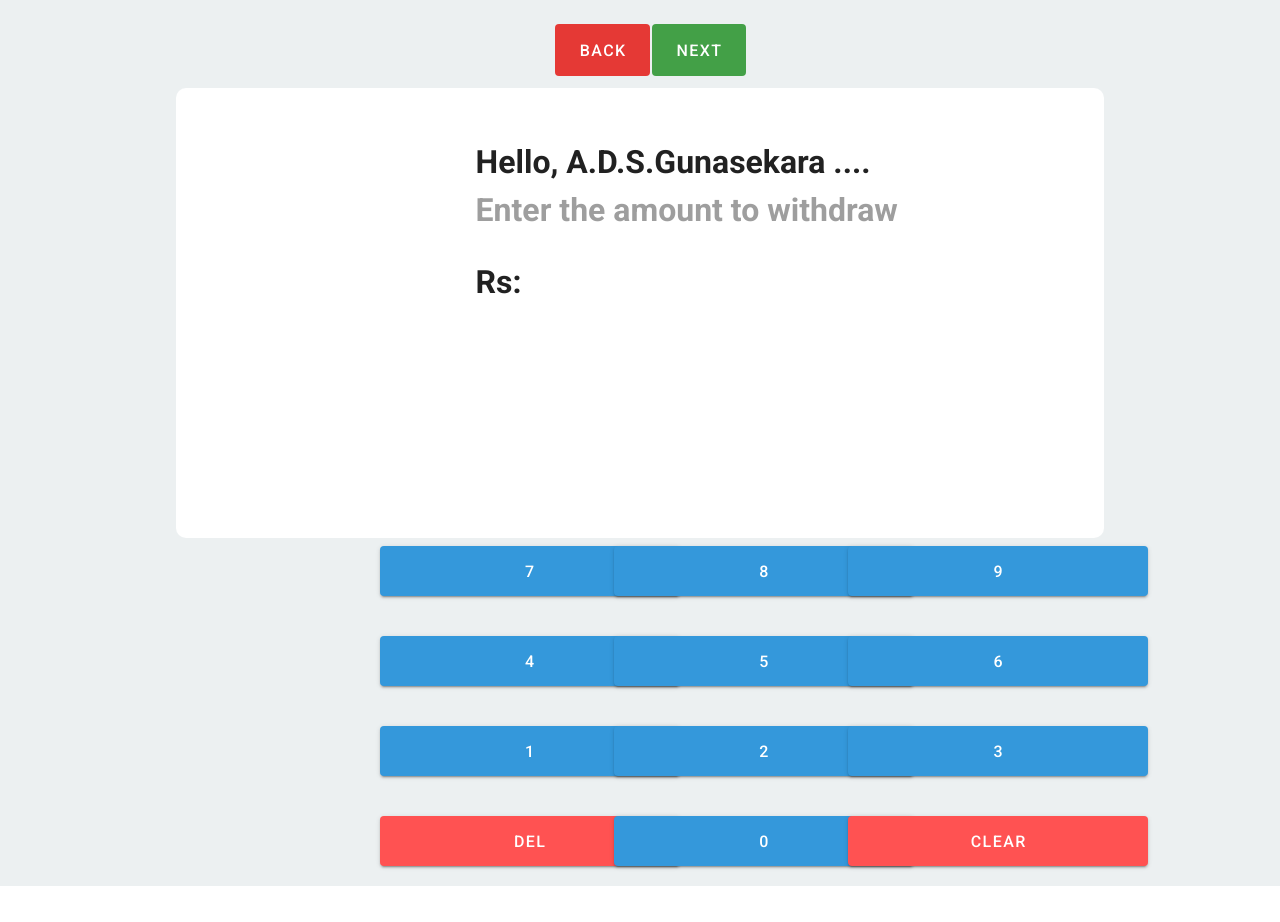
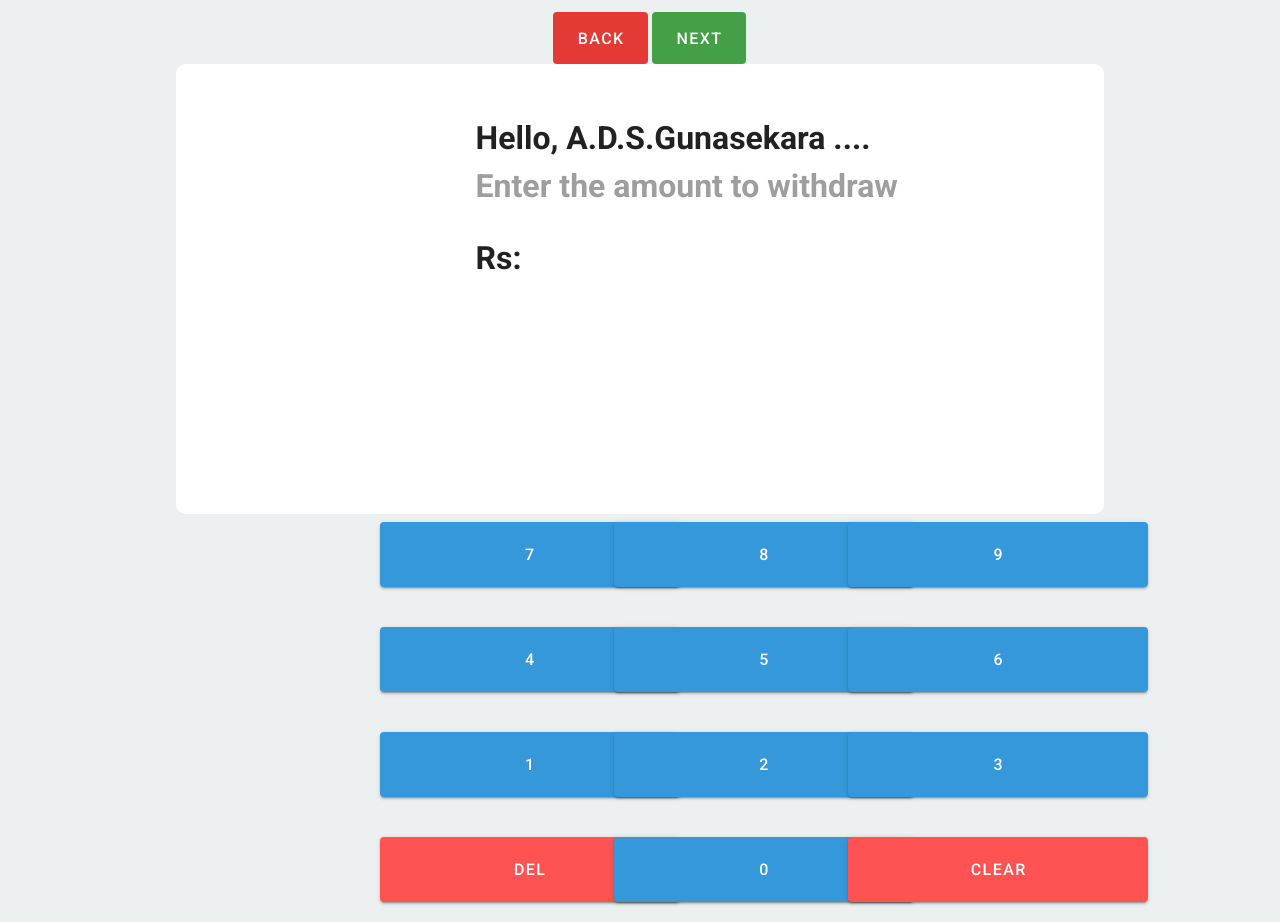
Before and after one commit to DSGunasekara/HCI, a Vue app: page /withdraw in a window 1280 px wide. Before the commit the page ends 886 px from the top, so only its background shows below. Built offline with nearby package versions, Linux system fonts and the light colour scheme.

Commit message:
transaction added

```diff
--- a/src/router/index.js
+++ b/src/router/index.js
@@ -2,6 +2,7 @@ import Vue from 'vue'
 import VueRouter from 'vue-router'
 import Home from '../views/Home.vue'
 import Withdraw from "@/views/Withdraw";
+import TransactionComplete from "@/views/TransactionComplete";
 
 Vue.use(VueRouter)
 
@@ -15,6 +16,11 @@ const routes = [
     path: '/withdraw',
     name: 'Withdraw',
     component: Withdraw
+  },
+  {
+    path: '/complete',
+    name: 'Complete',
+    component: TransactionComplete
   },
   {
     path: '/about',
--- /dev/null
+++ b/src/views/TransactionComplete.vue
@@ -0,0 +1,15 @@
+<template>
+  <div class="container">
+    <h1>Transaction Complete</h1>
+  </div>
+</template>
+
+<script>
+export default {
+name: "TransactionComplete"
+}
+</script>
+
+<style scoped>
+
+</style>
--- a/src/views/Withdraw.vue
+++ b/src/views/Withdraw.vue
@@ -1,6 +1,13 @@
 <template>
   <div class="container">
-    <NavBar/>
+    <v-row justify="center">
+      <v-col md="1">
+        <v-btn x-large text class="red darken-1" dark>Back</v-btn>
+      </v-col>
+      <v-col md="1">
+        <v-btn x-large text class="green darken-1" dark @click="submitValue" :loading="loading">Next</v-btn>
+      </v-col>
+    </v-row>
     <div class="displayArea">
       <div class="greet">
         <h1>Hello, {{ name }} ....</h1>
@@ -11,24 +18,24 @@
     </div>
     <v-row style="margin-left: 300px">
       <v-col v-for="i in numberList" :key="i" class="ma-2" md="3">
-        <v-btn @click="addValue(i)" color="#3498db" dark x-large width="300px" height="50px">
+        <v-btn @click="addValue(i)" color="#3498db" dark x-large width="300px" height="65px">
           {{ i }}
         </v-btn>
       </v-col>
     </v-row>
     <v-row style="margin-left: 300px">
       <v-col class="ma-2" md="3">
-        <v-btn @click="delNumber" color="error" dark x-large width="300px" height="50px">
+        <v-btn @click="delNumber" color="error" dark x-large width="300px" height="65px">
           del
         </v-btn>
       </v-col>
       <v-col class="ma-2" md="3">
-        <v-btn @click="addValue(0)" color="#3498db" dark x-large width="300px" height="50px">
+        <v-btn @click="addValue(0)" color="#3498db" dark x-large width="300px" height="65px">
           0
         </v-btn>
       </v-col>
       <v-col class="ma-2" md="3">
-        <v-btn @click="amount = []" color="error" dark x-large width="300px" height="50px">
+        <v-btn @click="amount = []" color="error" dark x-large width="300px" height="65px">
           clear
         </v-btn>
       </v-col>
@@ -37,17 +44,18 @@
 </template>
 
 <script>
-import NavBar from "@/components/NavBar";
+// import NavBar from "@/components/NavBar";
 export default {
 name: "Withdraw",
   components:{
-    NavBar
+    // NavBar
   },
   data(){
   return {
     name: 'A.D.S.Gunasekara',
     amount: [],
-    numberList : [7,8,9,4,5,6,1,2,3]
+    numberList : [7,8,9,4,5,6,1,2,3],
+    loading: false
   }
   },
   methods:{
@@ -56,8 +64,16 @@ name: "Withdraw",
   },
     delNumber(){
       this.amount.pop()
+    },
+    async submitValue(){
+      this.loading = true
+      const amount = this.amount.join('')
+      console.log(amount)
+      await new Promise(r => setTimeout(r, 2000));
+      this.loading = false
+      await this.$router.push('/complete')
     }
-  }
+  },
 }
 </script>
 
```
